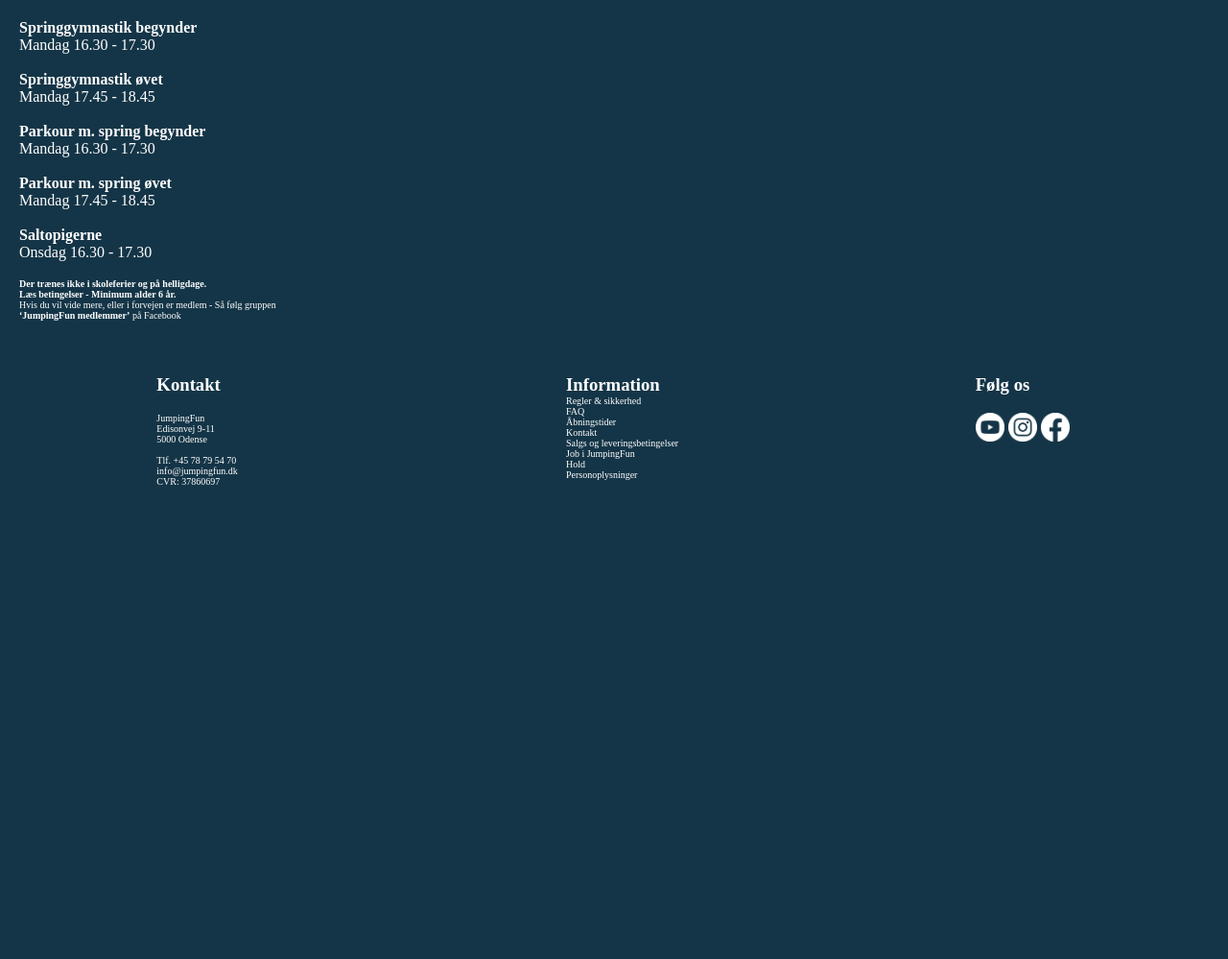
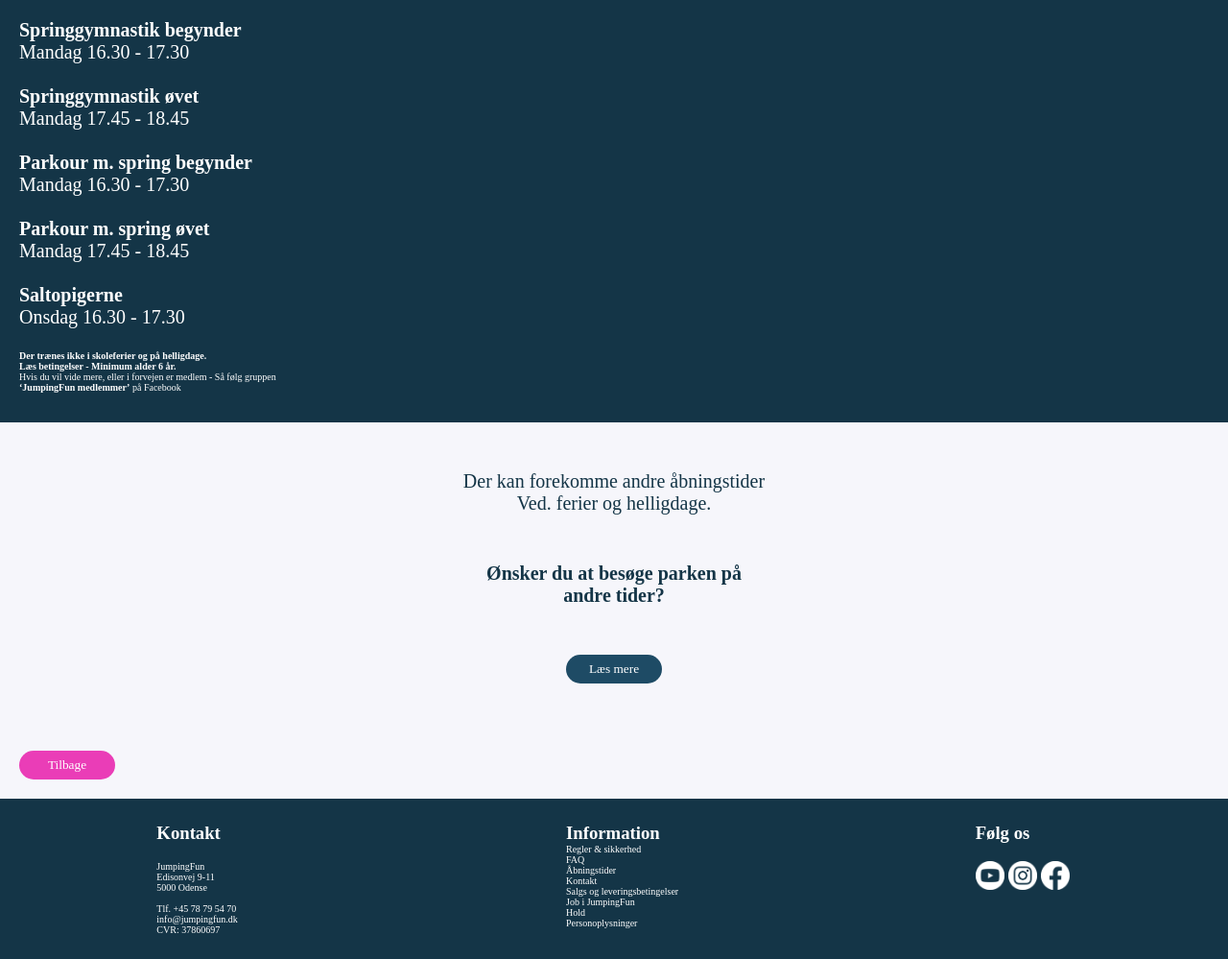
Before and after one commit to SjelaThrier/Modul-7, a PHP site: the page made by åbning.html in a window 1280 px wide. Shown: the part 769-1768 px from the top of the page at 96% size. Before the commit the page ends 1274 px from the top, so only its background shows below. Run offline with PHP 8.4, Linux system fonts and the light colour scheme.

Commit message:
åbnings

```diff
--- a/mainstyle.css
+++ b/mainstyle.css
@@ -21,6 +21,10 @@ body{
     font-family: var(--ff-primary);
     width: auto;
     height: auto;
+}
+
+html{
+  scroll-behavior: smooth;
 }
 
  /* menubar */
@@ -282,12 +286,45 @@ u {
 }
 
 .blå-box {
+  display: block;
+  justify-content: center;
+  align-content: center;
+  text-align: left;
   background-color: var(--clr-darkblue);
   color: var(--clr-white);
   padding: 20px;
+  margin-left: auto;
+  margin-right: auto;
+  align-items: center;
+  font-size: var(--fs-nav);
 }
 
 .undertekst {
   font-size: x-small;
   color: var(--clr-white);
 }
+
+.openhour2 {
+  display:block;
+  text-align:center;
+  justify-content: center;
+  font-size: var(--fs-nav);
+  color: var(--clr-darkblue);
+  text-align: center;
+  padding: auto;
+  margin-left: auto;
+  margin-right: auto;
+}
+
+.blue-btn {
+  font-family: var(--ff-primary);
+  color: #fff;
+  background: var(--clr-lightblue);
+  padding: 7px;
+	border-style: none;
+	width: 100px;
+	height: auto;
+	border-radius: 25px;
+	margin-left:auto;
+	margin-right: auto;
+}
--- a/åbning.html
+++ b/åbning.html
@@ -88,6 +88,23 @@
                 <b>‘JumpingFun medlemmer’</b> på Facebook</p><br>
             </div>
         </div>
+        <div class="text" style="padding-top:50px; padding-bottom: 50px;">
+            <div class="openhour2" style="padding-bottom:50px;">
+                <p>Der kan forekomme andre åbningstider<br>
+                    Ved. ferier og helligdage.</p>
+            </div>
+            <div class="openhour2" style="padding-bottom:50px;">
+                <p><b>Ønsker du at besøge parken på <br>
+                    andre tider?</b></p>
+            </div>
+            <button class="blue-btn" type="button" onClick="location.href='https://jumpingfun.dk/visit-jumping-fun/abningstider/'">Læs mere</button></br>
+
+        </div>
+        <div class="btn-box">
+            <form>
+                <input type="button" class="btn-pink" value="Tilbage" onclick="history.back()">
+            </form>
+        </div>
 
 
 
```
Also changed, not shown: 1 other file.
